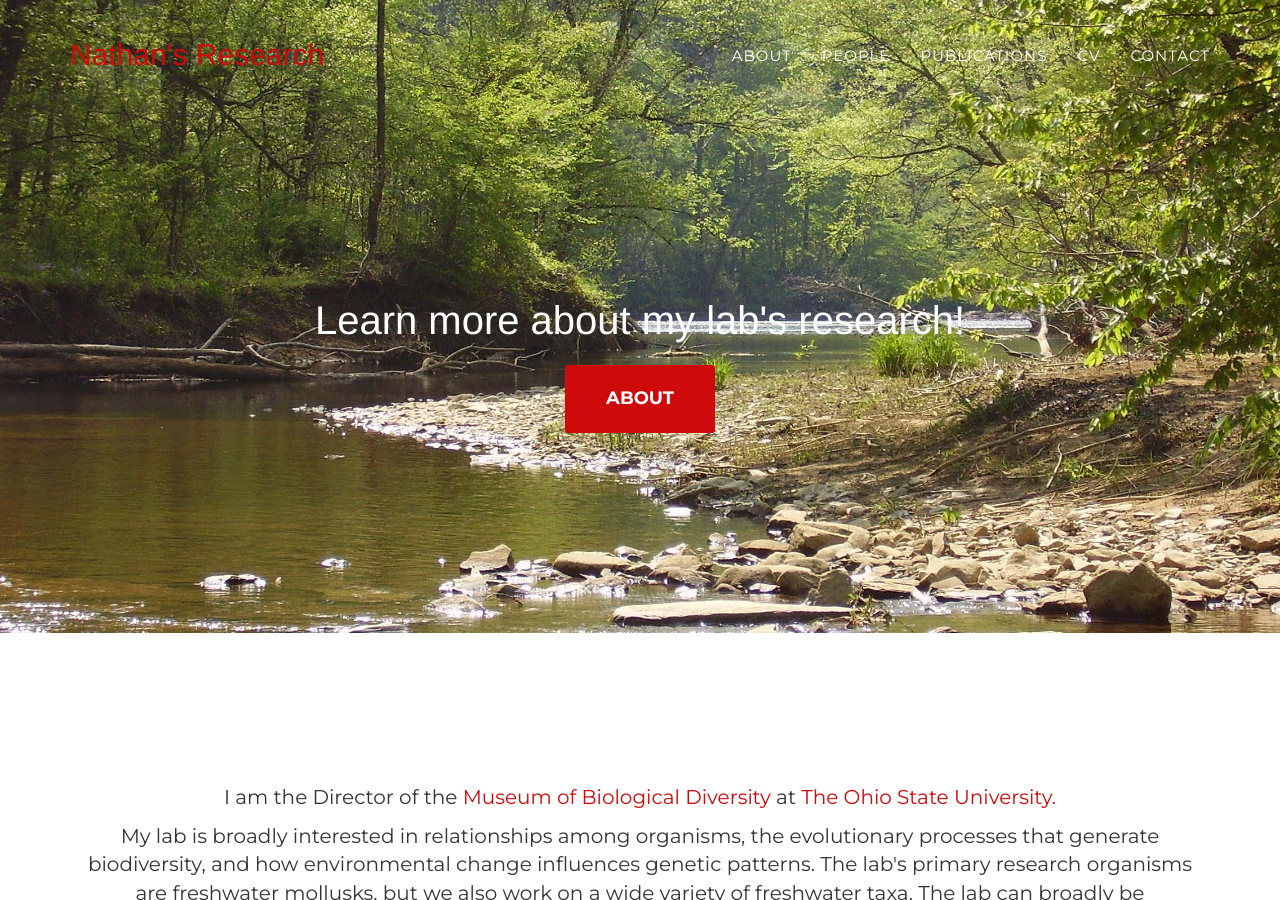
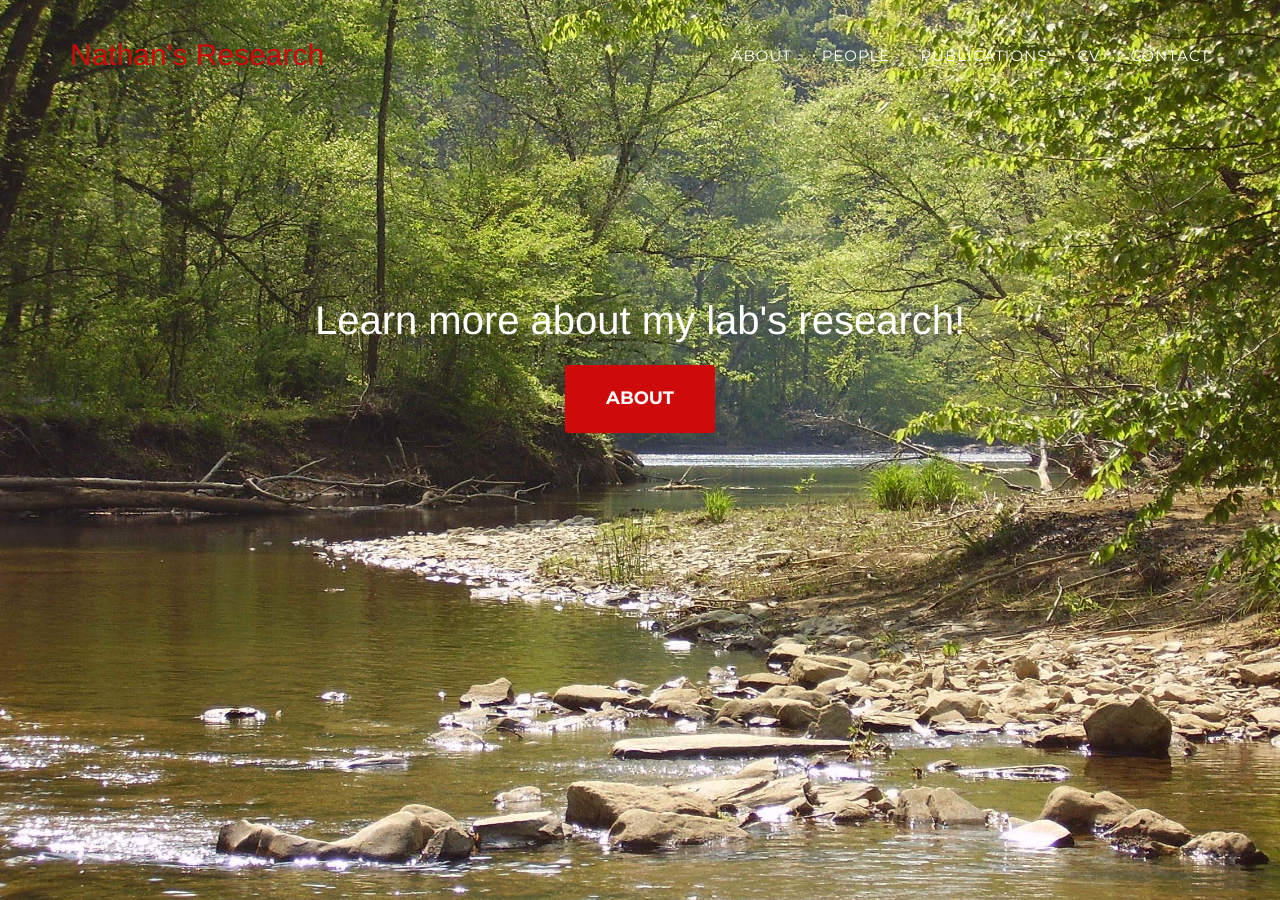
Before and after one commit to NathanWhelan/nathanwhelan.github.io, a Jekyll site: the page built from index.html, in a window 1280 px wide and 900 px high. Built offline with Jekyll 4.4.1, drawn with Linux system fonts in a browser that asks for light colours; some web fonts are replaced; some of the changed text lies outside the part shown.

Commit message:
Fix mobile hero image, CSS bug, HTML typos, and nav structure
Agent-Logs-Url: https://github.com/NathanWhelan/nathanwhelan.github.io/sessions/7a3ea13f-8ca4-4a7f-acec-86f56f5d91c9

Co-authored-by: NathanWhelan <8429029+NathanWhelan@users.noreply.github.com>

```diff
--- a/_includes/about.html
+++ b/_includes/about.html
@@ -71,10 +71,10 @@
                             </div>
                             <div class="timeline-panel">
                                 <div class="timeline-heading">
-                                    <h4>EBioinformatics and Phylogenetic Inference</h4>
+                                    <h4>Bioinformatics and Phylogenetic Inference</h4>
                                 </div>
                                 <div class="timeline-body">
-                                    <p>MModern genetics research requires a considerable amount of computational biology. Part of my lab's research includes designing new bioinformatics pipelines for evolutionary biology research. We also study the performance of different phylogenetic methods in an effort to determine which models and methods can provide the most accurate inferences about organismal relationships.</p>
+                                    <p>Modern genetics research requires a considerable amount of computational biology. Part of my lab's research includes designing new bioinformatics pipelines for evolutionary biology research. We also study the performance of different phylogenetic methods in an effort to determine which models and methods can provide the most accurate inferences about organismal relationships.</p>
                                 </div>
 				                </div>
             </li>
--- a/_includes/css/agency.css
+++ b/_includes/css/agency.css
@@ -281,11 +281,12 @@ header {
     background-attachment: scroll;
     background-image: url('{{ site.baseurl }}/img/header-bg.jpg');
     background-position: center center;
-    background-repeat: none;
+    background-repeat: no-repeat;
     -webkit-background-size: cover;
     -moz-background-size: cover;
     background-size: cover;
     -o-background-size: cover;
+    min-height: 100vh;
 }
 
 header .intro-text {
--- a/_includes/header.html
+++ b/_includes/header.html
@@ -28,10 +28,11 @@
                         <a class="page-scroll" href="#team">People</a>
                     </li>
                     <li>
-                        <a class="page-scroll" href="#publications">publications</a>
+                        <a class="page-scroll" href="#publications">Publications</a>
                     </li>
                     <li>
                         <a href="https://nathanwhelan.github.io/assests/Whelan_CV_website.pdf">CV</a>
+                    </li>
                     <li>
                         <a class="page-scroll" href="#contact">Contact</a>
                     </li>
--- a/_includes/publications.html
+++ b/_includes/publications.html
@@ -14,7 +14,7 @@
 </div><div class="box-footer"> </div></div>
 
 <div class="box"><div class="box-title"></div><div class="box-body">
-	<p>Whelan, N.V., M.L. Buntin, A.D. Wright, P.D. Johnson. (2025). Population genomics reveals how Pleuroceridae (Gastropoda: Cerithioidea) species respond to habitat degradation. <i>American Malacological Bulletin</i>. 41: 45-54. <a href="hhttps://doi.org/10.4003/006.041.0104">DOI: 10.4003/006.041.0104</a></p></p>
+	<p>Whelan, N.V., M.L. Buntin, A.D. Wright, P.D. Johnson. (2025). Population genomics reveals how Pleuroceridae (Gastropoda: Cerithioidea) species respond to habitat degradation. <i>American Malacological Bulletin</i>. 41: 45-54. <a href="https://doi.org/10.4003/006.041.0104">DOI: 10.4003/006.041.0104</a></p></p>
 </div><div class="box-footer"> </div></div>
 
 <div class="box"><div class="box-title"></div><div class="box-body">
--- a/_includes/team.html
+++ b/_includes/team.html
@@ -32,7 +32,7 @@
                         {% endif %}
                     </div>
                 </div>
-                {% if loop.index % 3 == 0 %}
+                {% if forloop.index % 3 == 0 %}
                 </div><div class="row">  <!-- Close the current row every 3 items -->
                 {% endif %}
             {% endfor %}
--- a/index.html
+++ b/index.html
@@ -4,7 +4,7 @@ layout: default
 
 <div class="home">
 
-  <h1>osts</h1>
+  <h1>Posts</h1>
 
   <ul class="posts">
     {% for post in site.posts %}
```
